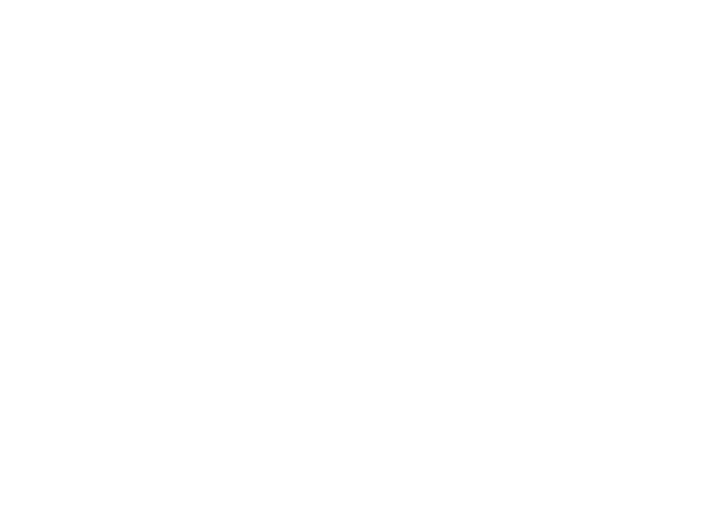
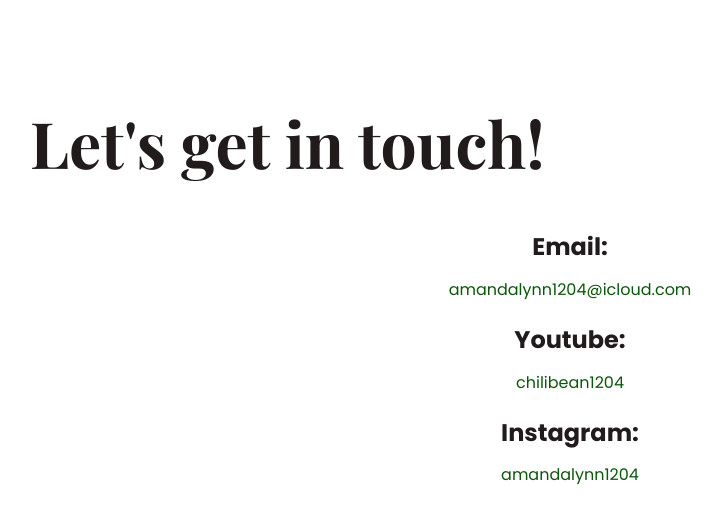
Before and after one commit to amandalynn1204/music-portfolio, a plain HTML site: page contact.html in a window 1280 px wide. Shown: the whole page, without its empty margins (70-792 px from the left). Drawn offline with nearby package versions, Linux system fonts and the light colour scheme.

Commit message:
added contact page content

```diff
--- a/contact.html
+++ b/contact.html
@@ -29,5 +29,25 @@
       crossorigin="anonymous"
     ></script>
   </head>
-  <body></body>
+  <body>
+    <div class="contact-section">
+      <h1 class="mb-5">Let's get in touch!</h1>
+      <div class="contact-section-content">
+        <h2 class="mb-3">Email:</h2>
+        <a href="mailto:amandalynn1204@icloud.com">amandalynn1204@icloud.com</a>
+        <h2 class="mt-4 mb-3">Youtube:</h2>
+        <a
+          href="https://www.youtube.com/channel/UC3jodk-wf7KXpbfXUmrSMgA"
+          target="_blank"
+          >chilibean1204</a
+        >
+        <h2 class="mt-4 mb-3">Instagram:</h2>
+        <a
+          href="https://www.instagram.com/amandalynn1204/?next=%2F"
+          target="_blank"
+          >amandalynn1204</a
+        >
+      </div>
+    </div>
+  </body>
 </html>
--- a/src/style.css
+++ b/src/style.css
@@ -52,7 +52,8 @@ p {
 }
 
 .about-section,
-.music-covers {
+.music-covers,
+.contact-section {
   margin: 100px;
   max-width: 100%;
 }
@@ -64,7 +65,8 @@ p {
 }
 
 .about-section h1,
-.music-covers h1 {
+.music-covers,
+.contact-section h1 {
   font-size: 64px;
   line-height: 85px;
 }
@@ -104,6 +106,26 @@ p {
 
 .music-covers-content p {
   font-size: 14px;
+}
+
+.contact-section-content {
+  text-align: center;
+}
+
+.contact-section-content h2 {
+  font-size: 24px;
+  font-family: "Poppins", sans-serif;
+  font-weight: bold;
+}
+
+.contact-section-content a {
+  text-decoration: none;
+  color: var(--primary-color);
+}
+
+.contact-section-content a:hover {
+  text-decoration: underline;
+  color: var(--primary-color-hover);
 }
 
 .btn-primary {
@@ -150,13 +172,15 @@ p {
   }
 
   .about-section,
-  .music-covers {
+  .music-covers,
+  .contact-section {
     text-align: center;
     margin: 50px 15px;
   }
 
   .about-section h1,
-  .music-covers h1 {
+  .music-covers h1,
+  .contact-section h1 {
     font-size: 50px;
     line-height: 60px;
   }
```
